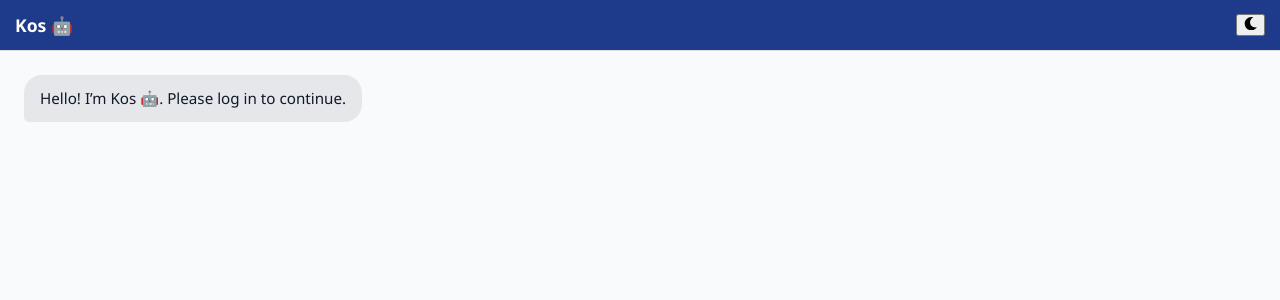
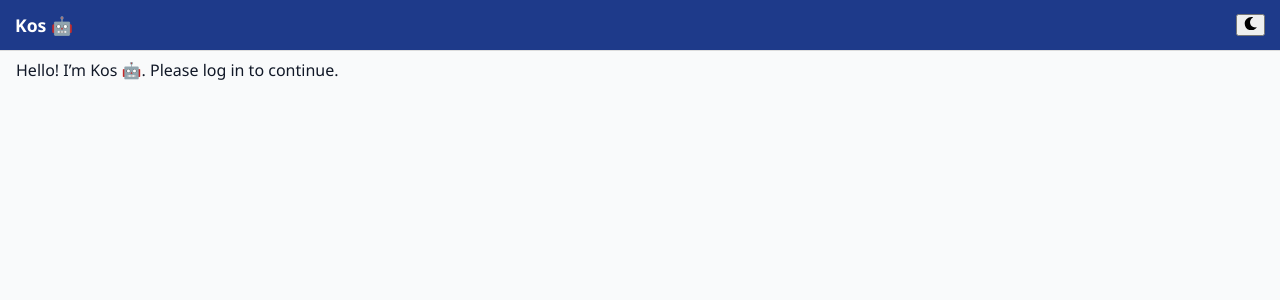
Before and after one commit to DevGloriaa/chatbot, a React (Create React App) app: page /chat in a window 1280 px wide. Shown: the top 300 px of the page. Built offline with nearby package versions, Linux system fonts and the light colour scheme.

Commit message:
update: integration to fix memory retention

```diff
--- a/src/styles/chatbot.css
+++ b/src/styles/chatbot.css
@@ -60,6 +60,7 @@
     flex-direction: column;
 }
 
+
 .chat-header {
     display: flex;
     justify-content: space-between;
@@ -77,12 +78,12 @@
 .chat-title {
     font-size: 1.1rem;
     font-weight: 600;
-    margin: 0;
 }
+
 
 .toggle-btn {
     background: none;
-    color: var(--text-color);
+    color: var(--header-text);
     border: none;
     font-size: 1.4rem;
     cursor: pointer;
@@ -97,70 +98,97 @@
     flex: 1;
     display: flex;
     flex-direction: column;
-    overflow-y: auto;
 }
 
 .messages {
     flex: 1;
     overflow-y: auto;
-    padding: 1.5rem;
+    scroll-behavior: smooth;
+    padding: 0.5rem 1rem;
     display: flex;
     flex-direction: column;
-    gap: 12px;
+    gap: 6px;
     background-color: var(--messages-bg);
 }
 
-.message {
-    max-width: 70%;
-    padding: 12px 16px;
-    border-radius: 18px;
-    font-size: 0.95rem;
-    line-height: 1.5;
+
+.message-bubble {
+    max-width: 60%;
+    padding: 6px 10px;
+    margin: 2px 0;
+    border-radius: 16px;
+    font-size: 0.9rem;
+    line-height: 1.2;
+    word-wrap: break-word;
 }
 
-.message.user {
-    align-self: flex-end;
+.user-bubble {
     background-color: var(--user-msg-bg);
     color: var(--user-msg-text);
-    border-bottom-right-radius: 5px;
+    margin-left: auto;
+    border-bottom-right-radius: 6px;
 }
 
-.message.bot {
-    align-self: flex-start;
+.bot-bubble {
     background-color: var(--bot-msg-bg);
     color: var(--bot-msg-text);
-    border-bottom-left-radius: 5px;
+    margin-right: auto;
+    border-bottom-left-radius: 6px;
 }
 
-.task-card {
-    border: 1px solid #ccc;
-    border-radius: 10px;
-    padding: 12px;
-    margin-bottom: 12px;
+
+.typing-bubble {
+    display: inline-flex;
+    align-items: center;
+    justify-content: flex-start;
     background-color: var(--bot-msg-bg);
+    padding: 6px 10px;
+    border-radius: 16px;
+    margin-right: auto;
+    max-width: 40%;
+    min-height: 28px;
 }
+
+.typing-bubble .dot {
+    width: 6px;
+    height: 6px;
+    margin: 0 2px;
+    background-color: #555;
+    border-radius: 50%;
+    animation: bounce 1.4s infinite ease-in-out both;
+}
+
+.typing-bubble .dot:nth-child(1) { animation-delay: 0s; }
+.typing-bubble .dot:nth-child(2) { animation-delay: 0.2s; }
+.typing-bubble .dot:nth-child(3) { animation-delay: 0.4s; }
+
+@keyframes bounce {
+    0%, 80%, 100% { transform: scale(0); }
+    40% { transform: scale(1); }
+}
+
 
 .input-container {
     display: flex;
-    padding: 12px;
+    padding: 6px 10px;
     border-top: 1px solid #d1d5db;
     background-color: var(--header-bg);
 }
 
 .chat-input {
     flex: 1;
-    border: 1px solid #cbd5e1;
+    border: none;
     border-radius: 20px;
-    padding: 12px 16px;
+    padding: 6px 12px;
     outline: none;
-    font-size: 0.95rem;
-    margin-right: 10px;
+    font-size: 0.9rem;
+    margin-right: 8px;
     background-color: var(--input-bg);
     color: var(--input-text);
+    height: 32px;
 }
 
 .chat-input:focus {
-    border-color: #3b82f6;
     box-shadow: 0 0 0 2px rgba(59, 130, 246, 0.25);
 }
 
@@ -169,15 +197,21 @@
     color: var(--send-btn-text);
     border: none;
     border-radius: 20px;
-    padding: 10px 18px;
+    padding: 6px 12px;
     cursor: pointer;
     font-weight: 500;
     transition: background 0.3s, box-shadow 0.3s;
-    box-shadow: 0 2px 5px rgba(0,0,0,0.15);
+    height: 32px;
+}
+
+.send-button:hover {
+    background-color: var(--send-btn-hover);
+    box-shadow: 0 3px 8px rgba(0,0,0,0.15);
 }
 
 
-.send-button:hover {
-    background-color: var(--send-btn-hover);
-    box-shadow: 0 4px 10px rgba(0,0,0,0.2);
+.messages::after {
+    content: "";
+    flex-shrink: 0;
+    height: 1px;
 }
```
